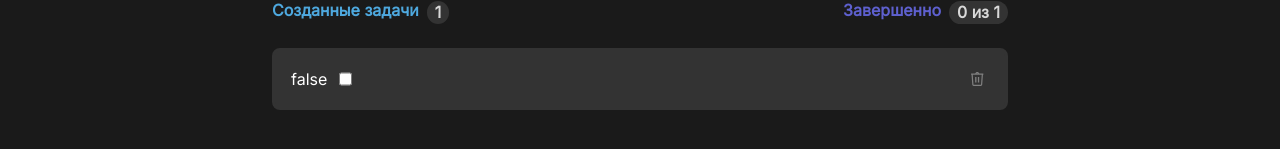
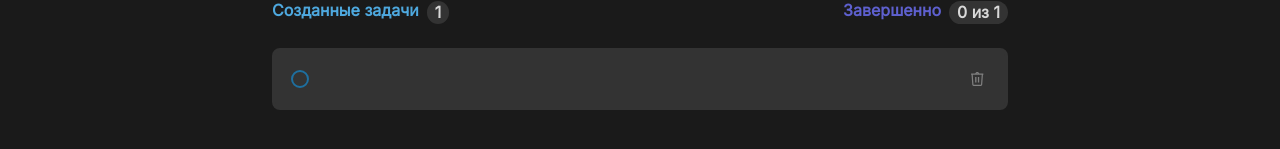
Before and after one commit to boholdinaalena/todo-by-boholdinaalena, a Vue app: page / in a window 1280 px wide. Both pictures are taken after a click on the button "Создать". Shown: the part 243-392 px from the top of the page. Built offline with nearby package versions, Linux system fonts and the light colour scheme.

Commit message:
comments

```diff
--- a/src/app/styles/style.scss
+++ b/src/app/styles/style.scss
@@ -120,12 +120,12 @@ button {
     display: flex;
     justify-content: left;
 
-    input:checked + span {
+    .item-active + span {
       color: #808080;
       text-decoration: line-through;
     }
   }
-  .item-round {
+  .item-round, .item-active {
     appearance: none;
     flex-shrink: 0;
     width: 18px;
@@ -133,12 +133,12 @@ button {
     border: 2px solid #1e6f9f;
     border-radius: 999px;
     cursor: pointer;
+  }
 
-    &:checked {
-        background: url(../../assets/check.svg);
-        background-position: center;
-        border-color: #5e60ce;
-    }
+  .item-active {
+    background: url(../../assets/check.svg);
+    background-position: center;
+    border-color: #5e60ce;
   }
 
 
--- a/src/components/ItemBase.vue
+++ b/src/components/ItemBase.vue
@@ -1,9 +1,7 @@
 <template>
   <div class="list-item" @click="handleClick(props.todo.id)">
     <div class="list-info">
-
-      {{ props.todo.isActive }}
-      <input :class="{ 'item-round': props.todo.isActive }" type="checkbox" />
+      <input :class="props.todo.isActive ? 'item-active' : 'item-round'" type="checkbox" />
       <span>{{ props.todo.title }}</span>
     </div>
     <img @click="handleDelete(props.todo.id)" class="item-img" src="../assets/trash.svg" alt="trash" />
```
Also changed, not shown: src/App.vue (+7 -2 lines), src/components/InputBase.vue (+10 -3 lines).
